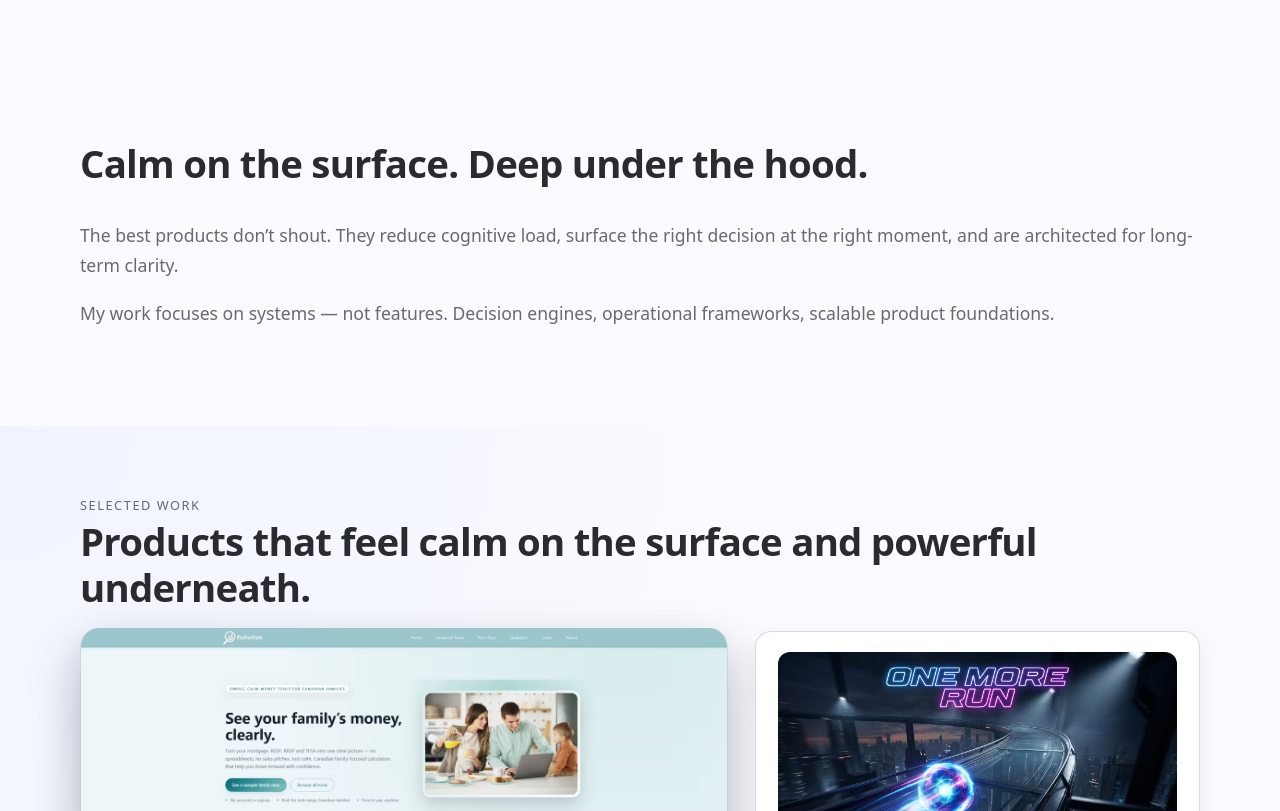
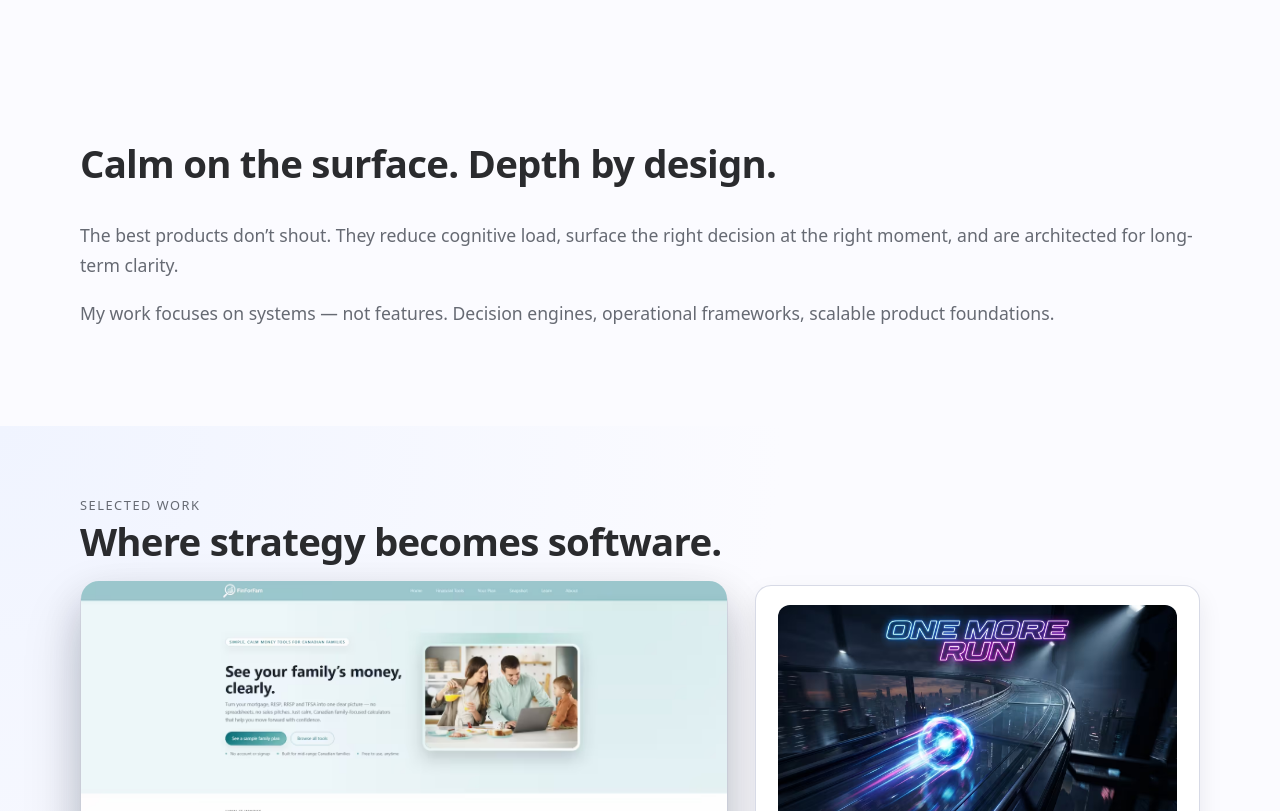
Before and after one commit to PlumyPlum/seans-website-v1, a plain HTML site: page Index.html in a window 1280 px wide. Shown: the part 700-1511 px from the top of the page. Drawn offline with Linux system fonts and the light colour scheme.

Commit message:
Commit feb 26

```diff
--- a/Index.html
+++ b/Index.html
@@ -147,7 +147,7 @@
 
     <section class="section section-philosophy">
       <div class="container">
-        <h2>Calm on the surface. Deep under the hood.</h2>
+        <h2>Calm on the surface. Depth by design.</h2>
         <p>
           The best products don’t shout. They reduce cognitive load,
           surface the right decision at the right moment, and are
@@ -157,7 +157,6 @@
           My work focuses on systems — not features. Decision engines,
           operational frameworks, scalable product foundations.
         </p>
-      </div>
     </section>
 
     <!-- ========== FEATURED WORK ========== -->
@@ -165,7 +164,7 @@
       <div class="container">
         <header class="section-header">
           <p class="section-kicker">Selected work</p>
-          <h2>Products that feel calm on the surface and powerful underneath.</h2>
+          <h2>Where strategy becomes software.</h2>
         </header>
 
         <div class="work-grid">
```
Also changed, not shown: one-more-run.html (+6 -0 lines), Images/OneMoreRun_Hero_Mobile.avif (added).
